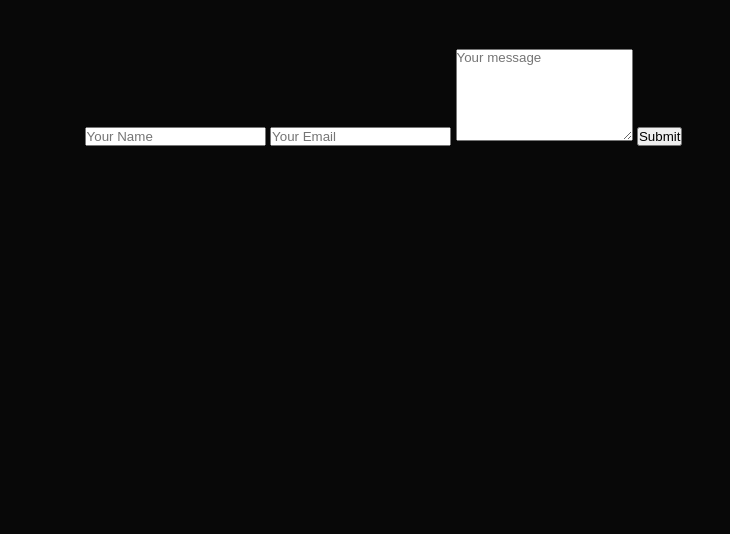
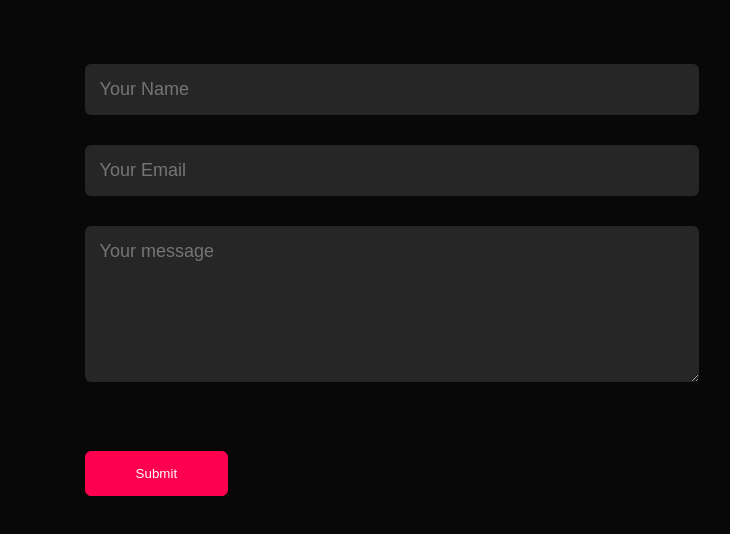
Before and after one commit to UmeshEkhande/UmeshEkhande.github.io, a plain HTML site: page index.html in a window 1280 px wide. Shown: the part 2489-3023 px from the top of the page, 453-1183 px from the left. Before the commit the page ends 2925 px from the top, so only its background shows below. Drawn offline with Linux system fonts and the light colour scheme.

Commit message:
form css added

```diff
--- a/index.html
+++ b/index.html
@@ -169,7 +169,7 @@
                     <input type="text" name="Name" placeholder="Your Name" required>
                     <input type="email" name="Email" placeholder="Your Email" required>
                     <textarea name="messge" rows="6" placeholder="Your message"></textarea>
-                    <button type="submit">Submit</button>
+                    <button type="submit" class="btn btn2">Submit</button>
                 </form>
              </div>
         </div>
--- a/style.css
+++ b/style.css
@@ -328,3 +328,26 @@ nav ul li a:hover::after{
     display: inline-block;
     background: #ff004f;
 }
+
+.contact-right form{
+    width: 100%;
+}
+
+form input,form textarea {
+    width: 100%;
+    border: 0;
+    outline: none;
+    background: #262626;
+    padding: 15px;
+    margin: 15px 0;
+    color: #fff;
+    font-size: 18px;
+    border-radius: 6px;
+}
+
+form btn2 {
+    padding: 14px 60px;
+    font-size: 18px;
+    margin-top: 20px;
+    cursor: pointer;
+}
```
